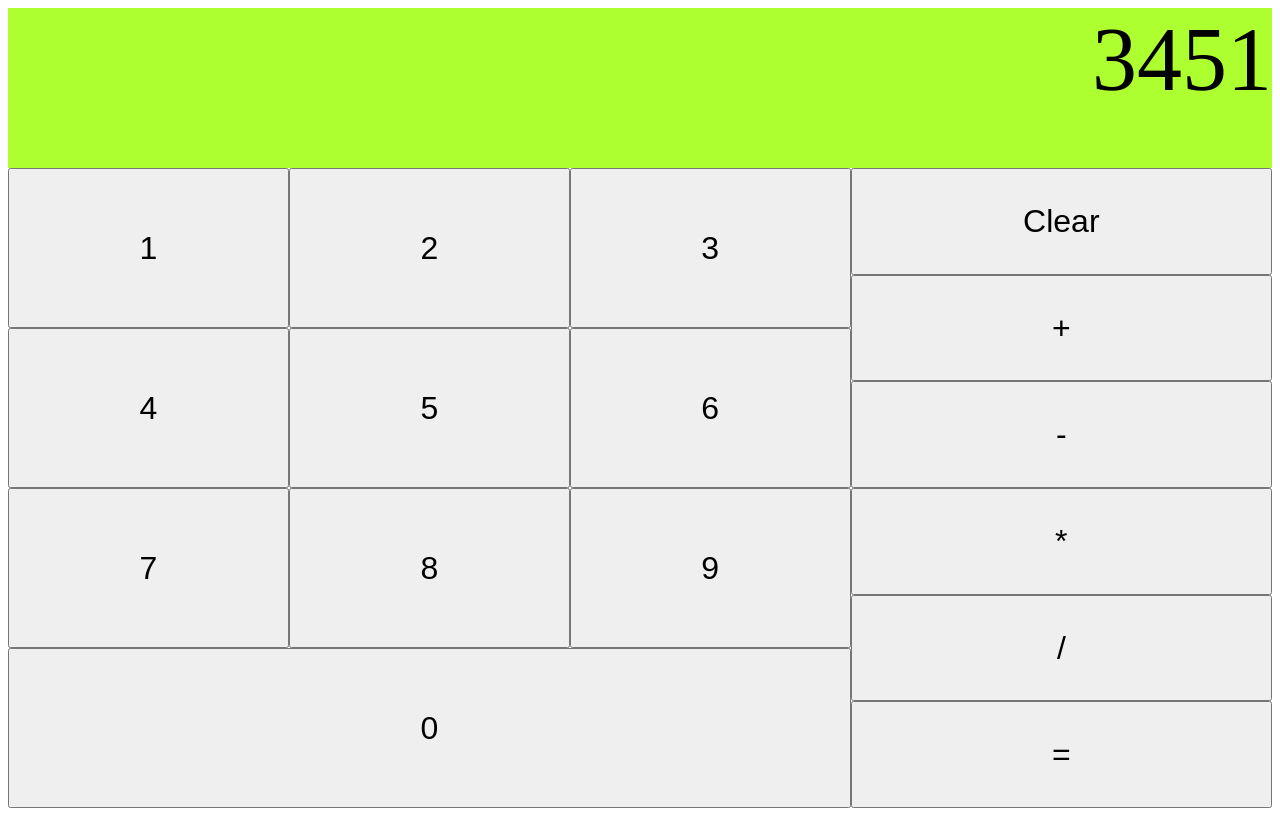
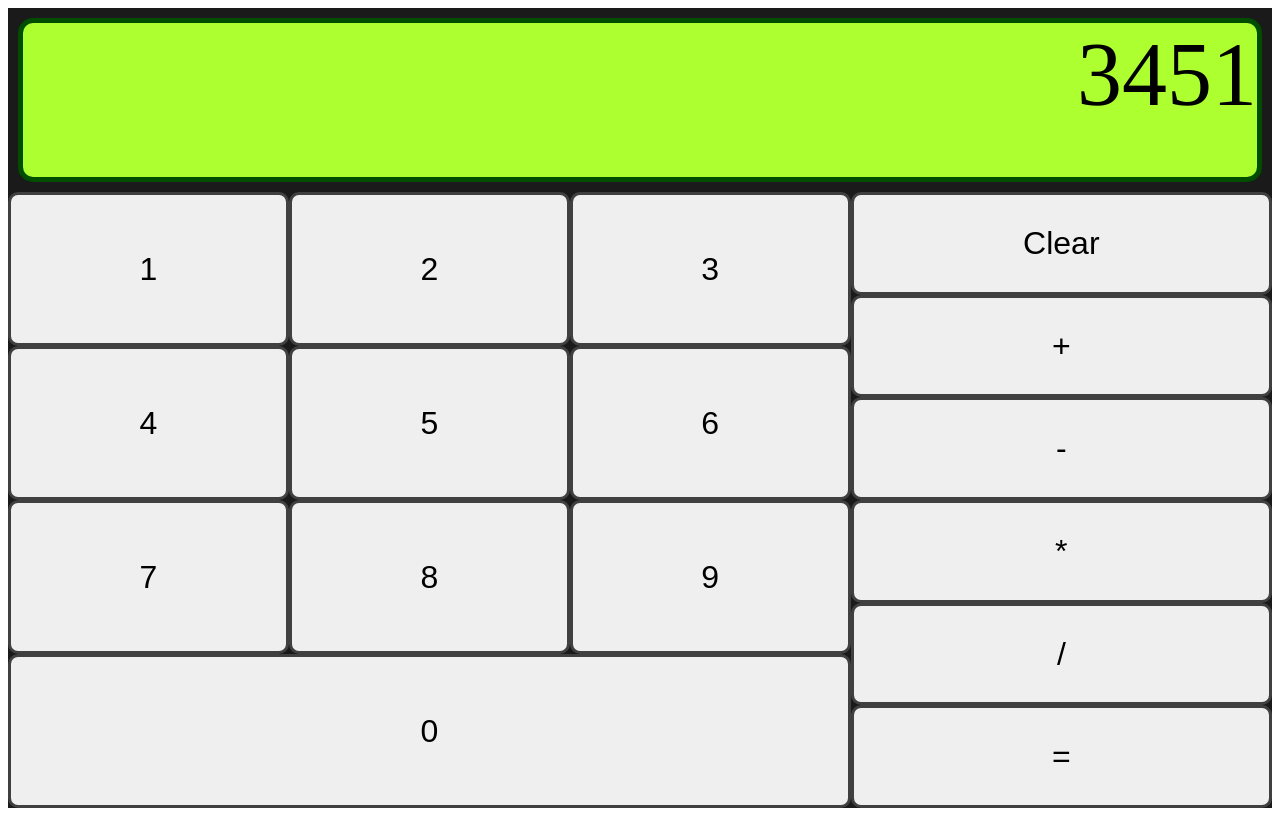
Before and after one commit to hlmurph/calculator, a plain HTML site: page index.html in a window 1280 px wide. Drawn offline with Linux system fonts and the light colour scheme.

Commit message:
Changed color scheme

```diff
--- a/styles.css
+++ b/styles.css
@@ -1,5 +1,4 @@
 .number {
-
 }
 
 .operator {
@@ -21,12 +20,16 @@
     display: flex;
     flex-direction: column;
     height: 100vh;
+    background-color: #1a1a1a;
 }
 
 #display {
     font-size: 90px;
     text-align: right;
     background-color: greenyellow;
+    border: 5px solid #004d00;
+    border-radius: 15px;
+    margin: 10px;
     flex: 1;
 }
 
@@ -51,4 +54,7 @@
 button {
     flex: 1;
     font-size: xx-large;
+    border: 3px solid #404040;
+    border-radius: 10px;
+    /* background-color: #666666; */
 }
```
